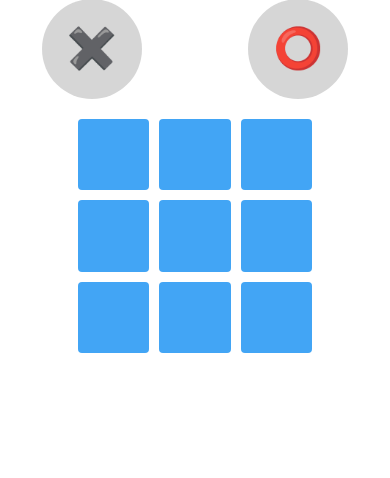
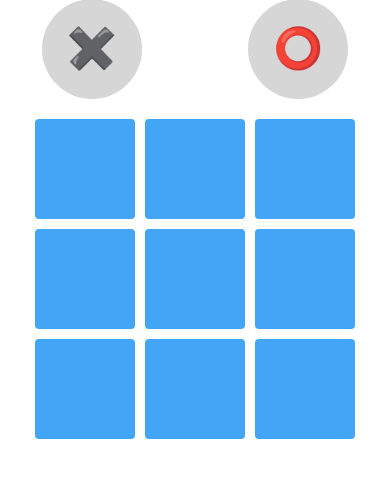
Before and after one commit to jonathatargino/tic-tac-toe, a React (Vite) app: page / in a window 390 px wide. Shown: the part 336-814 px from the top of the page. Built offline with nearby package versions, Linux system fonts and the light colour scheme.

Commit message:
responsive Cells

```diff
--- a/src/components/Cell/styles.js
+++ b/src/components/Cell/styles.js
@@ -1,6 +1,18 @@
 const CellProps = {
+  minWidth: {
+    xs: "100px",
+    sm: "120px"
+  },
+  minHeight: {
+    xs: "100px",
+    sm: "120px"
+  },
   backgroundColor: 'primary.light',
-  fontSize: "6rem",
+  fontSize: {
+    xs: "2.5rem",
+    sm: "4rem",
+    xl: "6rem"
+  },
   display: "flex",
   justifyContent: "center",
   alignItems: "center",
```
